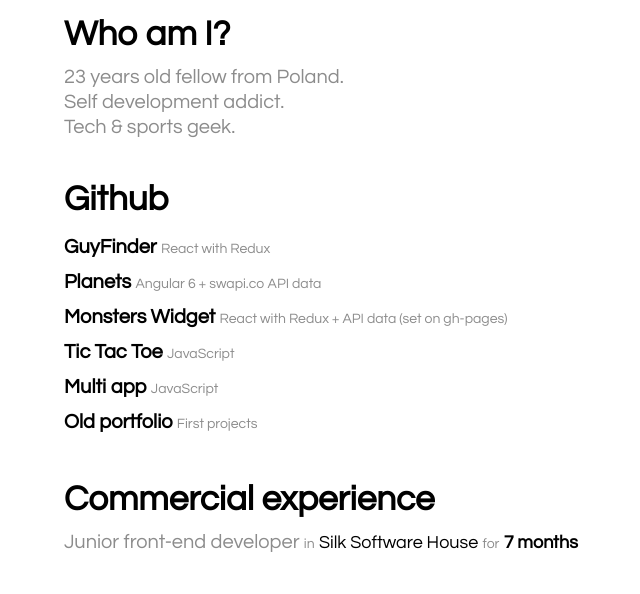
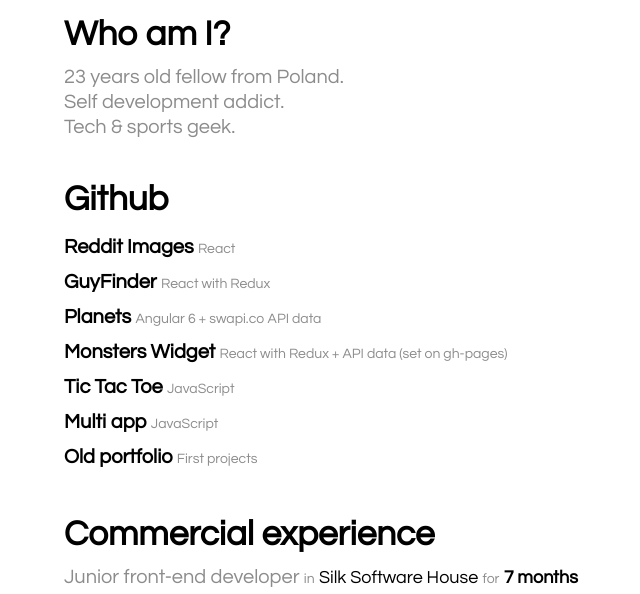
Before and after one commit to maciejwalewski/showcase, a plain HTML site: page index.html in a window 1280 px wide. Shown: the part 123-717 px from the top of the page, without its empty margins (64-704 px from the left). Drawn offline with Linux system fonts and the light colour scheme.

Commit message:
project added

```diff
--- a/index.html
+++ b/index.html
@@ -28,6 +28,10 @@
     </section>
     <section id="github" class="column-center">
       <header class="slideIn">Github</header>
+      <p class="link-box slideIn">
+        <a class="link-box__anchor bold" href="https://github.com/maciejwalewski/reddit-images" target="blank">Reddit Images</a>
+        <span class="link-box__details">React</span>
+      </p>
       <p class="link-box slideIn">
         <a class="link-box__anchor bold" href="https://github.com/maciejwalewski/GuyFinder" target="blank">GuyFinder</a>
         <span class="link-box__details">React with Redux</span>
```
